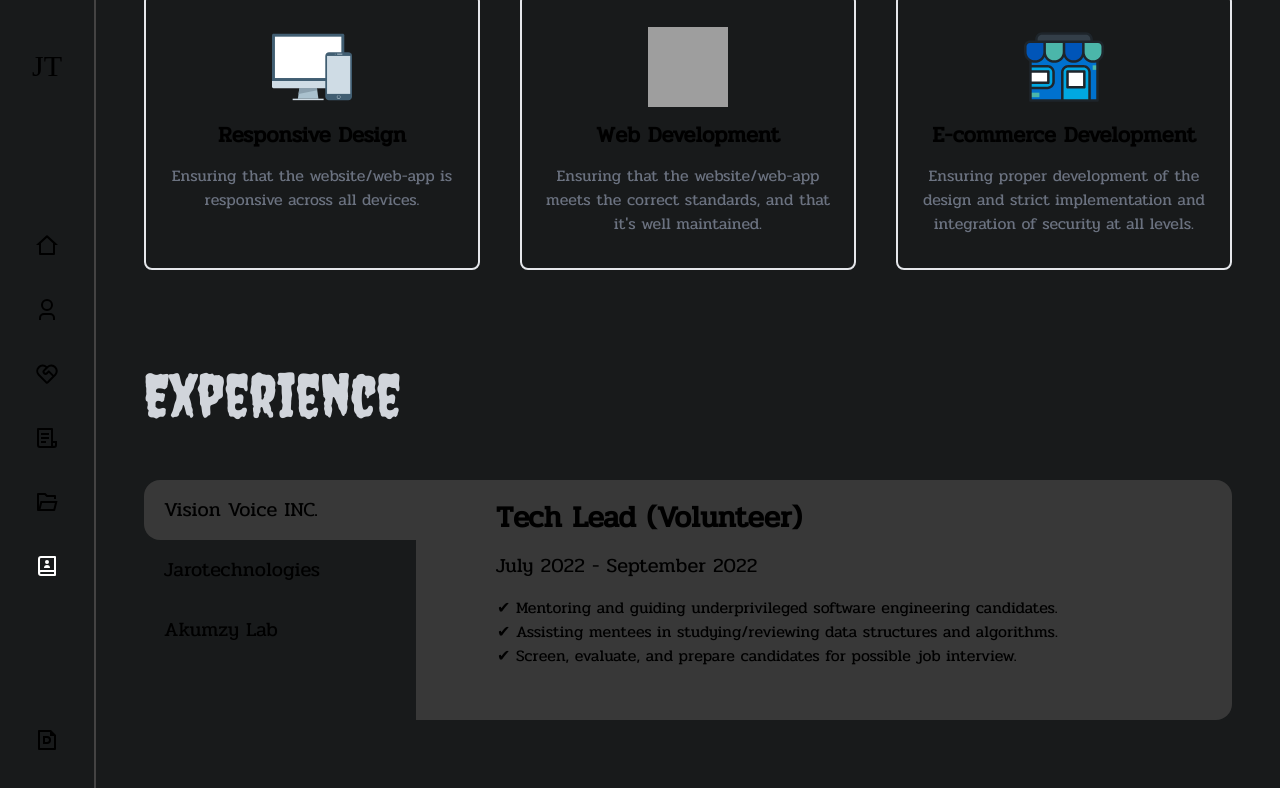
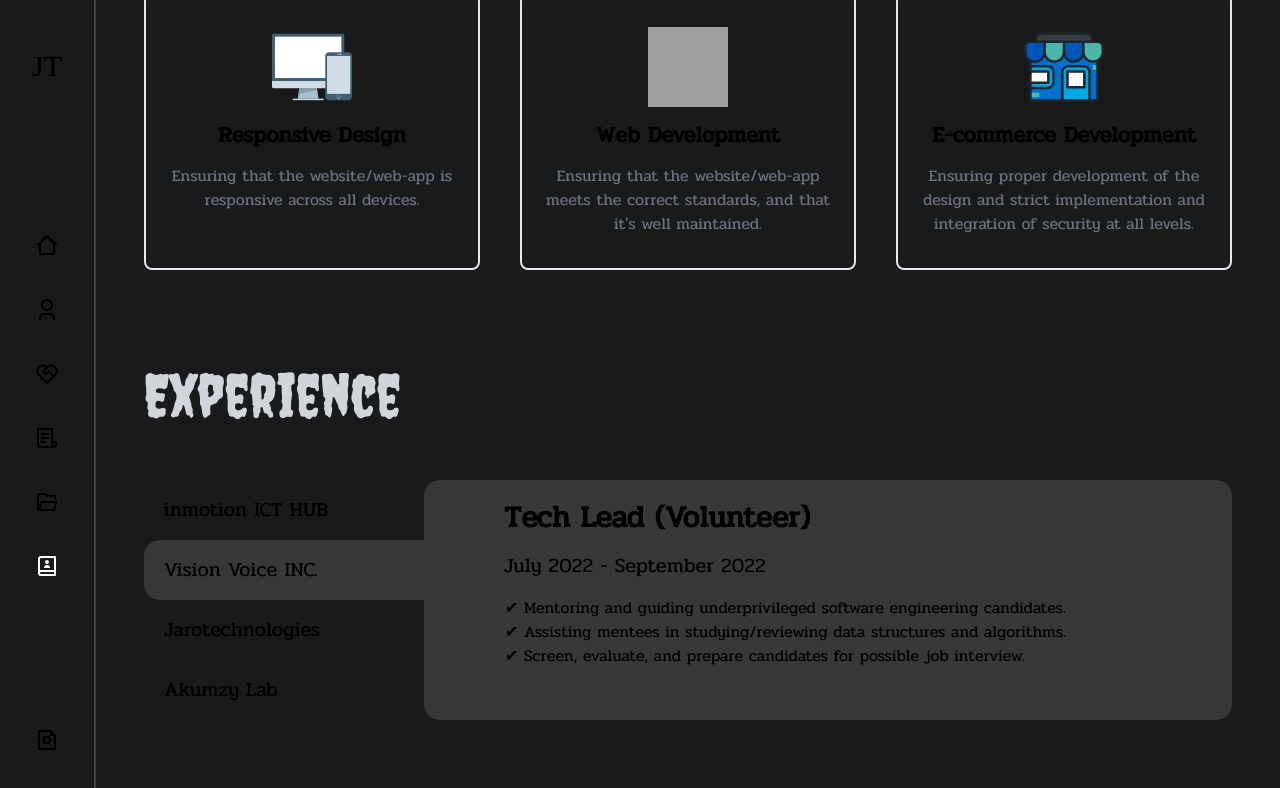
Before and after one commit to Felistus/portfolio, a Next.js app: page / in a window 1280 px wide. Both pictures are taken after a click on the element "Vision Voice INC.". Shown: the top 788 px of the page. Built offline with nearby package versions, Linux system fonts and the light colour scheme; grey boxes are pictures that could not be loaded; a web font is replaced by a local one.

Commit message:
added recent job experience

```diff
--- a/components/Akumzy.jsx
+++ b/components/Akumzy.jsx
@@ -1,6 +1,6 @@
 export default function Akumzy() {
   return (
-    <div className="w-full py-5 px-20 rounded-r-2xl bg-[#383838] h-[240px] overflow-y-auto  ">
+    <div className="w-full py-5 px-20 rounded-r-2xl bg-[#383838] h-[240px] overflow-y-auto customScrollBar  ">
       <p className="text-3xl font-bold ">Front-End Developer</p>
       <p className="text-xl font-medium my-4">December 2021 - May 2022</p>
       <ul className="leading-6 text-base pl-5 ">
--- /dev/null
+++ b/components/Inmotion.jsx
@@ -0,0 +1,20 @@
+export default function Inmotion() {
+  return (
+    <div className="bg-[#383838] w-full py-5 px-20 rounded-r-2xl h-[240px] overflow-y-auto customScrollBar ">
+      <p className="text-3xl font-bold ">Front-End Developer</p>
+      <p className="text-xl font-medium my-4">October 2022 - Present</p>
+      <ul className="leading-6 text-base pl-5 ">
+        <li>
+          Develop and implement highly responsive user interface components
+          using React.js.
+        </li>
+        <li>Contribute to product design documentation.</li>
+        <li>
+          Train and instruct new trainees, interns and new staff using approved
+          curriculum.
+        </li>
+        <li>Monitor and improve front-end performance.</li>
+      </ul>
+    </div>
+  );
+}
--- a/components/Jaratechnology.jsx
+++ b/components/Jaratechnology.jsx
@@ -1,8 +1,8 @@
 export default function Jaratechnology() {
   return (
-    <div className="bg-[#383838] w-full py-5 px-20 rounded-2xl h-[240px] overflow-y-auto ">
+    <div className="bg-[#383838] w-full py-5 px-20 rounded-2xl h-[240px] overflow-y-auto customScrollBar ">
       <p className="text-3xl font-bold ">Front-End Developer</p>
-      <p className="text-xl font-medium my-4">May 2022 - Present</p>
+      <p className="text-xl font-medium my-4">June 2022 - October 2022</p>
       <ul className="leading-6 text-base pl-5 ">
         <li>
           Collaborated in building a learning/job platform for ladies and
--- a/components/VisionVoice.jsx
+++ b/components/VisionVoice.jsx
@@ -1,6 +1,6 @@
 export default function VisionVoice() {
   return (
-    <div className="w-full py-5 px-20 rounded-r-2xl bg-[#383838] h-[240px] overflow-y-auto ">
+    <div className="w-full py-5 px-20 rounded-2xl bg-[#383838] h-[240px] overflow-y-auto customScrollBar ">
       <p className="text-3xl font-bold ">Tech Lead (Volunteer)</p>
       <p className="text-xl font-medium my-4">July 2022 - September 2022</p>
       <ul className="leading-6 text-base pl-5 ">
--- a/pages/index.js
+++ b/pages/index.js
@@ -4,6 +4,7 @@ import Head from "next/head";
 import React, { Suspense, useEffect, useState } from "react";
 const SideMenu = React.lazy(() => import("../components/SideMenu"));
 const About = React.lazy(() => import("../components/About"));
+const Inmotion = React.lazy(() => import("../components/Inmotion"));
 const Intro = React.lazy(() => import("../components/Intro"));
 const Service = React.lazy(() => import("../components/Service"));
 const Akumzy = React.lazy(() => import("../components/Akumzy"));
@@ -15,20 +16,24 @@ export default function Home() {
   const [value, setValue] = useState();
 
   function change(e) {
-    if (e.target.textContent === "Vision Voice INC.") setActive(1);
-    else if (e.target.textContent === "Jarotechnologies") setActive(2);
-    else if (e.target.textContent === "Akumzy Lab") setActive(3);
+    if (e.target.textContent === "inmotion ICT HUB") setActive(1);
+    else if (e.target.textContent === "Vision Voice INC.") setActive(2);
+    else if (e.target.textContent === "Jarotechnologies") setActive(3);
+    else if (e.target.textContent === "Akumzy Lab") setActive(4);
   }
 
   useEffect(() => {
     switch (active) {
       case 1:
+        setValue(<Inmotion />);
+        break;
+      case 2:
         setValue(<VisionVoice />);
         break;
-      case 2:
+      case 3:
         setValue(<Jaratechnology />);
         break;
-      case 3:
+      case 4:
         setValue(<Akumzy />);
         break;
 
@@ -58,13 +63,17 @@ export default function Home() {
 
       <main className="bg-[#181A1B]">
         <section className="flex">
-          <Suspense fallback={<div>loading</div>}>
+          <Suspense
+            fallback={
+              <div className="flex items-center justify-center animate-pulse h-screen w-screen ">
+                Jarotechnologies
+              </div>
+            }
+          >
             <div>
               <SideMenu />
             </div>
-          </Suspense>
-          <Suspense fallback={<div>loading</div>}>
-            <div className="h-screen flex-1 w-screen px-12 overflow-auto">
+            <div className="h-screen flex-1 w-screen px-12 overflow-auto ">
               <Intro />
               <About />
               <Service />
@@ -81,12 +90,21 @@ export default function Home() {
                         "pr-24 text-xl font-medium py-4 rounded-l-2xl pl-5 cursor-pointer"
                       }
                     >
+                      inmotion ICT HUB
+                    </div>
+                    <div
+                      onClick={(e) => change(e)}
+                      className={
+                        `${active === 2 ? " bg-[#383838] " : "  "}` +
+                        "pr-24 text-xl font-medium py-4 rounded-l-2xl pl-5 cursor-pointer"
+                      }
+                    >
                       Vision Voice INC.
                     </div>
                     <div
                       onClick={(e) => change(e)}
                       className={
-                        `${active === 2 ? " bg-[#383838] " : ""}` +
+                        `${active === 3 ? " bg-[#383838] " : ""}` +
                         "pr-24 text-xl font-medium py-4 rounded-l-2xl pl-5 cursor-pointer"
                       }
                     >
@@ -95,7 +113,7 @@ export default function Home() {
                     <div
                       onClick={(e) => change(e)}
                       className={
-                        `${active === 3 ? " bg-[#383838] " : ""}` +
+                        `${active === 4 ? " bg-[#383838] " : ""}` +
                         "pr-24 text-xl font-medium py-4 rounded-l-2xl pl-5 cursor-pointer"
                       }
                     >
--- a/styles/globals.css
+++ b/styles/globals.css
@@ -37,12 +37,14 @@ a {
 li {
   list-style-type: "✔ ";
 }
-/*
-font-family: 'Bree Serif', serif;
-font-family: 'Creepster', cursive;
-font-family: 'Monoton', cursive;
-font-family: 'Pridi', serif;
-font-family: 'Tangerine', cursive; */
+.customScrollBar::-webkit-scrollbar {
+  width: 20px;
+}
+.customScrollBar::-webkit-scrollbar-thumb {
+  background: #504e4e;
+  border-top-right-radius: 18px;
+  border-bottom-right-radius: 18px;
+}
 
 @media (prefers-color-scheme: dark) {
   html {
```
Also changed, not shown: 2 other files (tests, documents, lock files or other folders).
